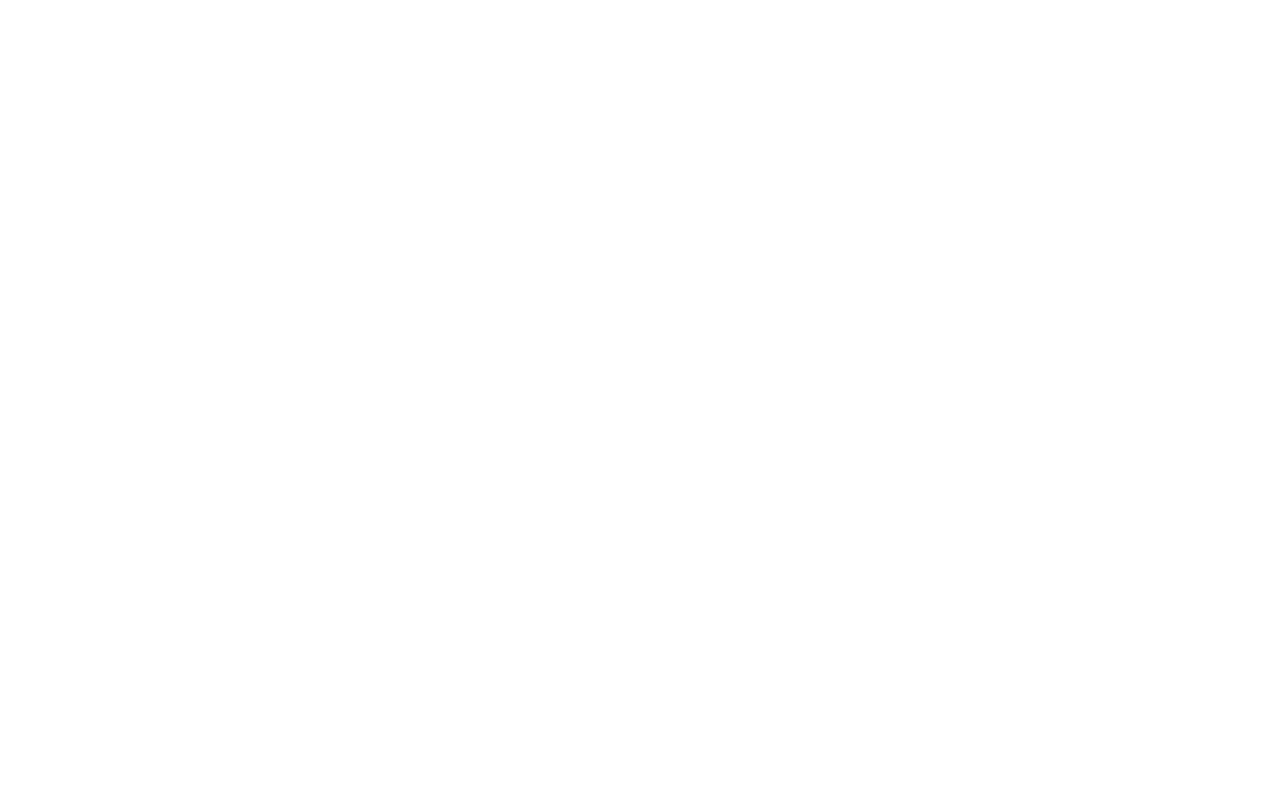
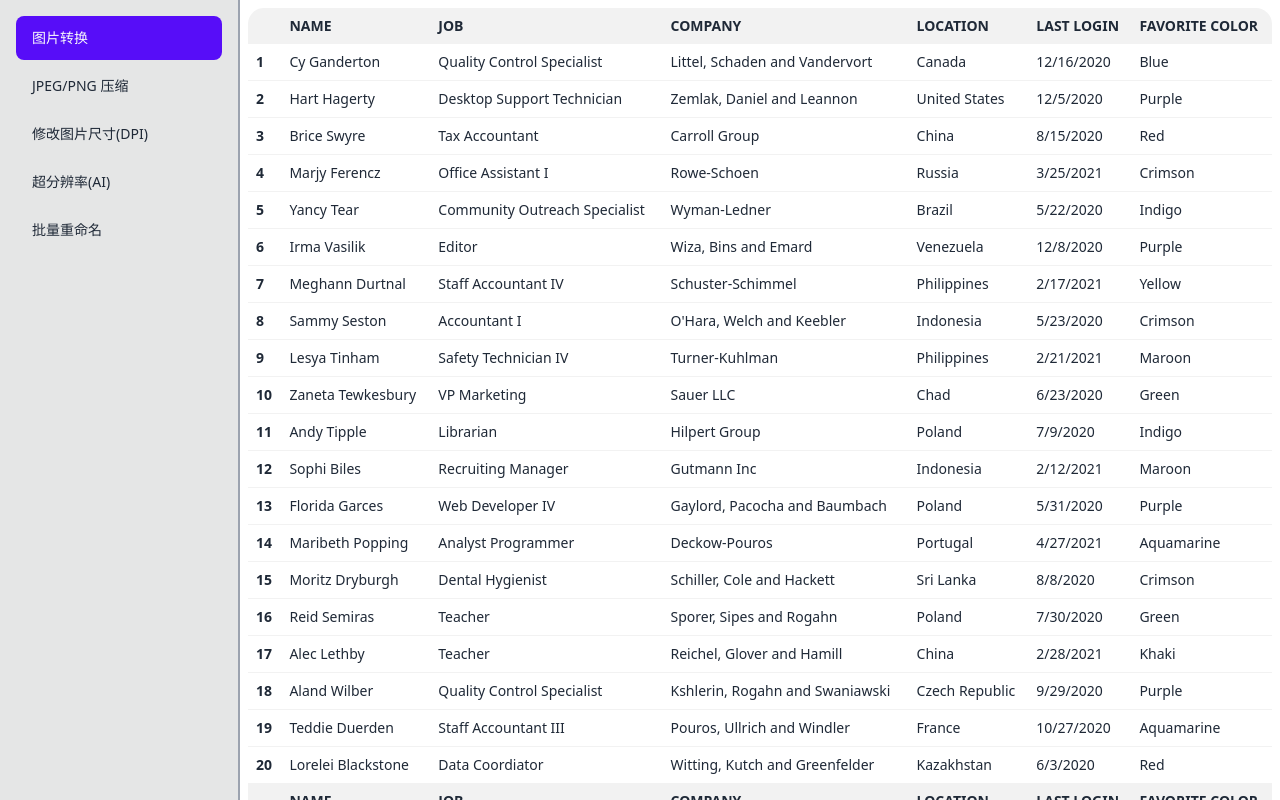
Before and after one commit to kingzcheung/SnapTune, a Vue app: page /rename in a window 1280 px wide. Before the commit this address had no page. Built offline with nearby package versions, Linux system fonts and the light colour scheme.

Commit message:
update layout

```diff
--- a/src/Layout.vue
+++ b/src/Layout.vue
@@ -4,10 +4,11 @@
 const router = useRouter();
 const currentTab = ref('Convert');
 const tabData = ref([
-  {key:"Convert",name:"图片转换器"},
+  {key:"Convert",name:"图片转换"},
   {key:"Compression",name:"JPEG/PNG 压缩"},
   {key:"DPI",name:"修改图片尺寸(DPI)"},
   {key:"SuperResolution",name:"超分辨率(AI)"},
+  {key:"Rename",name:"批量重命名"},
 ]);
 
 const clickTab = (key) => {
@@ -18,8 +19,8 @@
 };
 </script>
 <template>
-  <div class="relative h-full overscroll-none flex">
-  <ul class="menu p-4 overflow-y-auto w-60 text-base-content bg-base-300 border-r-2	">
+  <div class="relative h-full overflow-x-hidden overscroll-none flex">
+  <ul class="menu p-4 overflow-y-auto w-60 text-base-content bg-base-300 border-gray-400 border-r-2	flex-none">
       <!-- Sidebar content here -->
       <li v-for="t of tabData" :key="t.key">
        <a class="block mb-1 text-sm	"
--- a/src/route/index.js
+++ b/src/route/index.js
@@ -28,6 +28,11 @@
                     name: "SuperResolution",
                     component: () => import("../views/SuperResolution.vue")
                 },
+                {
+                    path: '/rename',
+                    name: "Rename",
+                    component: () => import("../views/Rename.vue")
+                },
             ]
         }
     ]
--- a/src/views/Compression.vue
+++ b/src/views/Compression.vue
@@ -1,6 +1,41 @@
 <script setup></script>
 <template>
-    <div class="compression">
-        compression
+  <div class="compression">
+    <h1 class="text-2xl">JPEG/PNG 压缩</h1>
+
+    <div
+      class="
+        absolute
+        z-50
+        left-0
+        right-0
+        bottom-0
+        bg-neutral
+        w-full
+        flex
+        items-stretch
+        py-2
+        pl-2
+      "
+    >
+      <div class="flex items-center">
+        <svg
+          xmlns="http://www.w3.org/2000/svg"
+          fill="none"
+          viewBox="0 0 24 24"
+          class="stroke-info flex-shrink-0 w-6 h-6"
+        >
+          <path
+            stroke-linecap="round"
+            stroke-linejoin="round"
+            stroke-width="2"
+            d="M13 16h-1v-4h-1m1-4h.01M21 12a9 9 0 11-18 0 9 9 0 0118 0z"
+          ></path>
+        </svg>
+        <span class="text-gray-500 text-sm pl-1"
+          >提示: 直接把文件拖拽进来即可</span
+        >
+      </div>
     </div>
+  </div>
 </template>
--- a/src/views/Convert.vue
+++ b/src/views/Convert.vue
@@ -106,6 +106,7 @@
 
 <template>
   <div class="convert">
+    <h1 class="text-2xl mb-5">图片转换</h1>
     <div class="overflow-y-auto">
       <table class="table table-compact w-full mb-20">
         <!-- head -->
--- /dev/null
+++ b/src/views/Rename.vue
@@ -0,0 +1,213 @@
+<script setup></script>
+<template>
+  <div class="rename overflow-hidden overflow-x-hidden">
+    <div class="overflow-y-auto overflow-x-hidden overscroll-none">
+      <table class="table table-compact w-full overflow-x-hidden">
+        <thead>
+          <tr>
+            <th></th>
+            <th>Name</th>
+            <th>Job</th>
+            <th>company</th>
+            <th>location</th>
+            <th>Last Login</th>
+            <th>Favorite Color</th>
+          </tr>
+        </thead>
+        <tbody>
+          <tr>
+            <th>1</th>
+            <td>Cy Ganderton</td>
+            <td>Quality Control Specialist</td>
+            <td>Littel, Schaden and Vandervort</td>
+            <td>Canada</td>
+            <td>12/16/2020</td>
+            <td>Blue</td>
+          </tr>
+          <tr>
+            <th>2</th>
+            <td>Hart Hagerty</td>
+            <td>Desktop Support Technician</td>
+            <td>Zemlak, Daniel and Leannon</td>
+            <td>United States</td>
+            <td>12/5/2020</td>
+            <td>Purple</td>
+          </tr>
+          <tr>
+            <th>3</th>
+            <td>Brice Swyre</td>
+            <td>Tax Accountant</td>
+            <td>Carroll Group</td>
+            <td>China</td>
+            <td>8/15/2020</td>
+            <td>Red</td>
+          </tr>
+          <tr>
+            <th>4</th>
+            <td>Marjy Ferencz</td>
+            <td>Office Assistant I</td>
+            <td>Rowe-Schoen</td>
+            <td>Russia</td>
+            <td>3/25/2021</td>
+            <td>Crimson</td>
+          </tr>
+          <tr>
+            <th>5</th>
+            <td>Yancy Tear</td>
+            <td>Community Outreach Specialist</td>
+            <td>Wyman-Ledner</td>
+            <td>Brazil</td>
+            <td>5/22/2020</td>
+            <td>Indigo</td>
+          </tr>
+          <tr>
+            <th>6</th>
+            <td>Irma Vasilik</td>
+            <td>Editor</td>
+            <td>Wiza, Bins and Emard</td>
+            <td>Venezuela</td>
+            <td>12/8/2020</td>
+            <td>Purple</td>
+          </tr>
+          <tr>
+            <th>7</th>
+            <td>Meghann Durtnal</td>
+            <td>Staff Accountant IV</td>
+            <td>Schuster-Schimmel</td>
+            <td>Philippines</td>
+            <td>2/17/2021</td>
+            <td>Yellow</td>
+          </tr>
+          <tr>
+            <th>8</th>
+            <td>Sammy Seston</td>
+            <td>Accountant I</td>
+            <td>O'Hara, Welch and Keebler</td>
+            <td>Indonesia</td>
+            <td>5/23/2020</td>
+            <td>Crimson</td>
+          </tr>
+          <tr>
+            <th>9</th>
+            <td>Lesya Tinham</td>
+            <td>Safety Technician IV</td>
+            <td>Turner-Kuhlman</td>
+            <td>Philippines</td>
+            <td>2/21/2021</td>
+            <td>Maroon</td>
+          </tr>
+          <tr>
+            <th>10</th>
+            <td>Zaneta Tewkesbury</td>
+            <td>VP Marketing</td>
+            <td>Sauer LLC</td>
+            <td>Chad</td>
+            <td>6/23/2020</td>
+            <td>Green</td>
+          </tr>
+          <tr>
+            <th>11</th>
+            <td>Andy Tipple</td>
+            <td>Librarian</td>
+            <td>Hilpert Group</td>
+            <td>Poland</td>
+            <td>7/9/2020</td>
+            <td>Indigo</td>
+          </tr>
+          <tr>
+            <th>12</th>
+            <td>Sophi Biles</td>
+            <td>Recruiting Manager</td>
+            <td>Gutmann Inc</td>
+            <td>Indonesia</td>
+            <td>2/12/2021</td>
+            <td>Maroon</td>
+          </tr>
+          <tr>
+            <th>13</th>
+            <td>Florida Garces</td>
+            <td>Web Developer IV</td>
+            <td>Gaylord, Pacocha and Baumbach</td>
+            <td>Poland</td>
+            <td>5/31/2020</td>
+            <td>Purple</td>
+          </tr>
+          <tr>
+            <th>14</th>
+            <td>Maribeth Popping</td>
+            <td>Analyst Programmer</td>
+            <td>Deckow-Pouros</td>
+            <td>Portugal</td>
+            <td>4/27/2021</td>
+            <td>Aquamarine</td>
+          </tr>
+          <tr>
+            <th>15</th>
+            <td>Moritz Dryburgh</td>
+            <td>Dental Hygienist</td>
+            <td>Schiller, Cole and Hackett</td>
+            <td>Sri Lanka</td>
+            <td>8/8/2020</td>
+            <td>Crimson</td>
+          </tr>
+          <tr>
+            <th>16</th>
+            <td>Reid Semiras</td>
+            <td>Teacher</td>
+            <td>Sporer, Sipes and Rogahn</td>
+            <td>Poland</td>
+            <td>7/30/2020</td>
+            <td>Green</td>
+          </tr>
+          <tr>
+            <th>17</th>
+            <td>Alec Lethby</td>
+            <td>Teacher</td>
+            <td>Reichel, Glover and Hamill</td>
+            <td>China</td>
+            <td>2/28/2021</td>
+            <td>Khaki</td>
+          </tr>
+          <tr>
+            <th>18</th>
+            <td>Aland Wilber</td>
+            <td>Quality Control Specialist</td>
+            <td>Kshlerin, Rogahn and Swaniawski</td>
+            <td>Czech Republic</td>
+            <td>9/29/2020</td>
+            <td>Purple</td>
+          </tr>
+          <tr>
+            <th>19</th>
+            <td>Teddie Duerden</td>
+            <td>Staff Accountant III</td>
+            <td>Pouros, Ullrich and Windler</td>
+            <td>France</td>
+            <td>10/27/2020</td>
+            <td>Aquamarine</td>
+          </tr>
+          <tr>
+            <th>20</th>
+            <td>Lorelei Blackstone</td>
+            <td>Data Coordiator</td>
+            <td>Witting, Kutch and Greenfelder</td>
+            <td>Kazakhstan</td>
+            <td>6/3/2020</td>
+            <td>Red</td>
+          </tr>
+        </tbody>
+        <tfoot>
+          <tr>
+            <th></th>
+            <th>Name</th>
+            <th>Job</th>
+            <th>company</th>
+            <th>location</th>
+            <th>Last Login</th>
+            <th>Favorite Color</th>
+          </tr>
+        </tfoot>
+      </table>
+    </div>
+  </div>
+</template>
--- a/tailwind.config.js
+++ b/tailwind.config.js
@@ -8,5 +8,7 @@
   theme: {
     extend: {},
   },
-  plugins: [require("daisyui")],
+  plugins: [
+    require("daisyui"),
+  ],
 }
```
